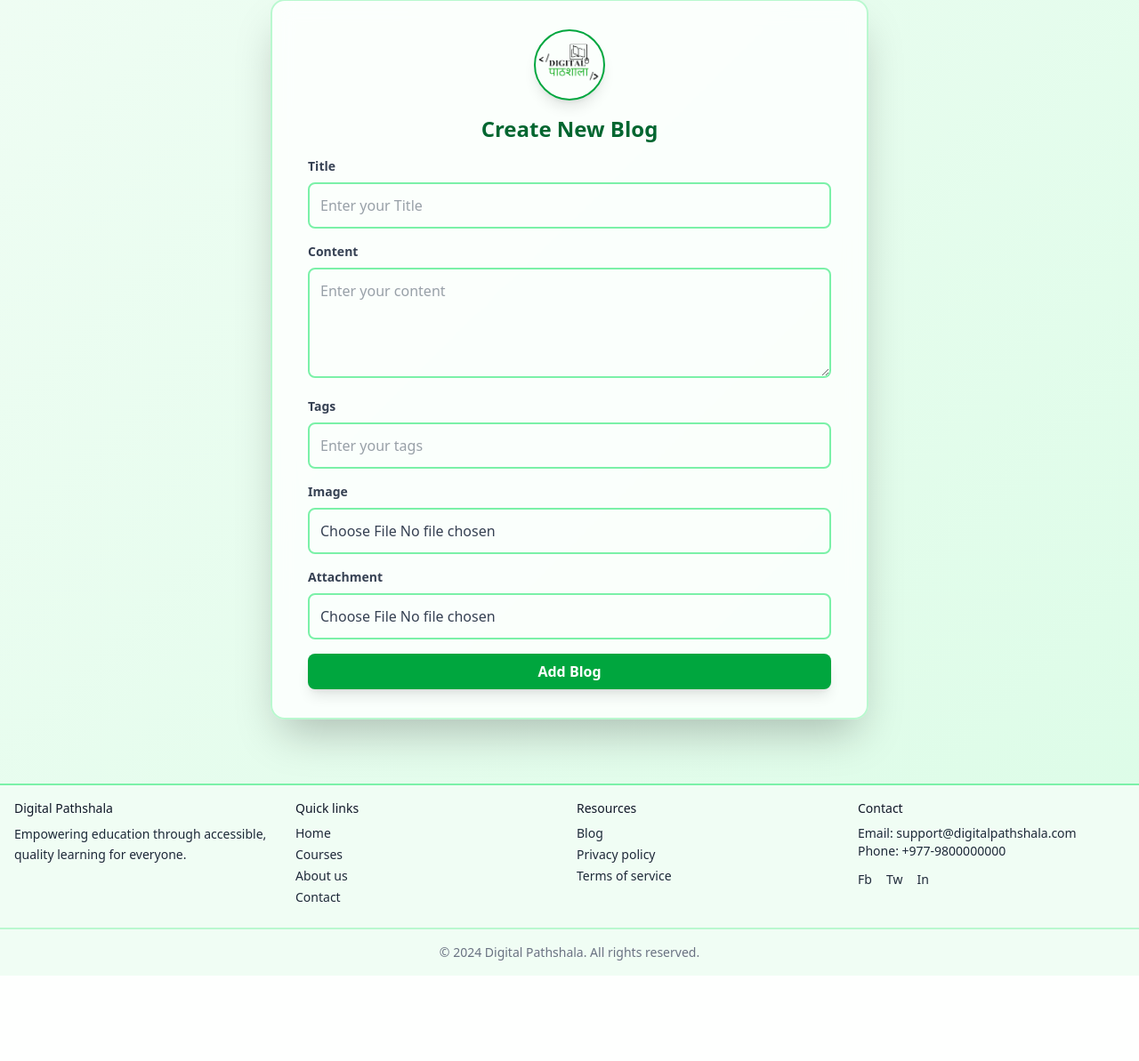
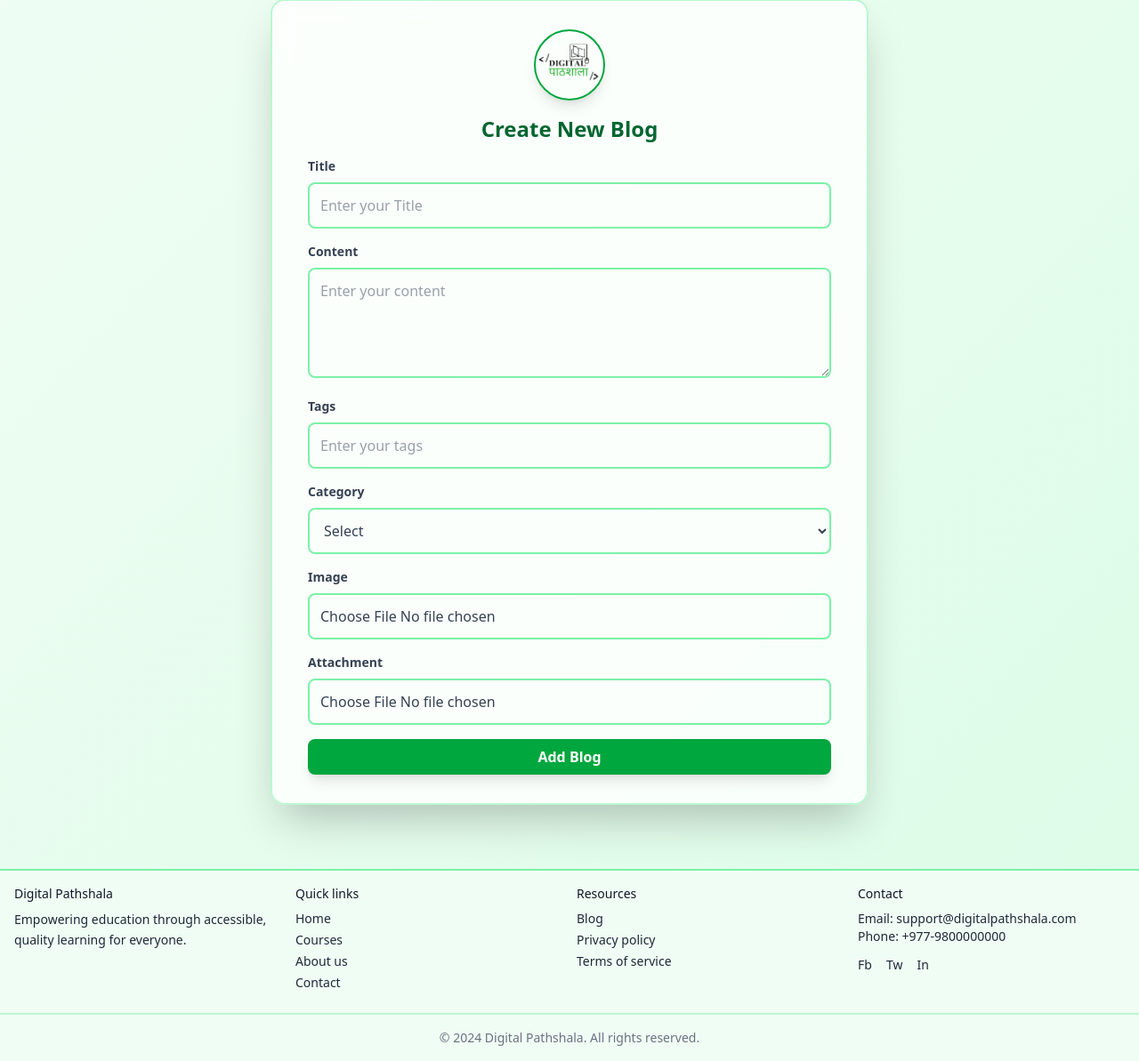
Before and after one commit to SANDHYA681/Pathshala, a Django app: page /blog/add in a window 1280 px wide. Shown: the part 179-1372 px from the top of the page at 89% size. Before the commit the page ends 1276 px from the top, so only its background shows below. Run offline with Django 5.2, Linux system fonts and the light colour scheme; a user stored in the database is signed in; data comes from the database, SQL or seed files in the repository; both versions use the stored data as it was after the commit; parts of the project's set-up code (start-up, migrations or seed data) failed here and were passed over.

Commit message:
worked in addBlogpage

```diff
--- a/blogs/admin.py
+++ b/blogs/admin.py
@@ -1,7 +1,11 @@
 from django.contrib import admin
-from .models import Blog
+from .models import Blog, Category
 
 class BlogAdmin(admin.ModelAdmin):
     list_display = ('title', 'author', 'created_at', 'updated_at', 'image')
 
+class CategoryAdmin(admin.ModelAdmin):
+    list_display = ('name',)
+
 admin.site.register(Blog, BlogAdmin)
+admin.site.register(Category, CategoryAdmin)
--- a/blogs/models.py
+++ b/blogs/models.py
@@ -1,6 +1,9 @@
 from django.db import models
 from django.contrib.auth.models import User
 from taggit.managers import TaggableManager
+
+class Category (models. Model):
+    name= models.CharField(max_length=50)
 
 class Blog(models.Model):
     def generateImagePath(instance, filename):
@@ -13,10 +16,13 @@
         ACTIVE = "Active", "Active"
         INACTIVE = "Inactive", "Inactive"
 
+
+
     title = models.CharField(max_length=50 )
     content = models.TextField()
     author = models.ForeignKey(User, on_delete=models.CASCADE, related_name='blog_posts')
     tags = TaggableManager(blank=True)
+    category = models.ForeignKey(Category, null=True, blank=True, on_delete=models.SET_NULL)
     image = models.ImageField(blank=True, null=True , upload_to=generateImagePath, default='static/images/blog1.png')
     attachment = models.FileField(blank=True, null=True, upload_to=generateAttachmentPath)
     status = models.CharField(max_length=8, choices=StatusOptions, default=StatusOptions.INACTIVE)
--- a/templates/pages/blogs/addBlogPage.html
+++ b/templates/pages/blogs/addBlogPage.html
@@ -40,6 +40,20 @@
             <span class="text-sm text-red-500">{{ errors.tags }}</span>
           {% endif %}
         </div>
+        <div class = "space-y-2">
+          <label for ="category" class= "block text-sm font-semibold text-gray-700 normal-case">Category</label>
+          <select name= "category" class="w-full p-3 border-2 border-green-300 rounded-lg focus:border-green-500 focus:ring-2 focus:ring-green-200 transition-all outline-none">
+          <option value="">Select</option>
+          {% for category in categories %}
+          <option value="{{ category.id }}">{{ category.name }}</option>
+          {% endfor %}
+        </select>
+        {% if errors.tags %}
+            <span class="text-sm text-red-500">{{ errors.categories }}</span>
+          {% endif %}
+      </div>
+
+
         <div class="space-y-2">
           <label for="image" class="block text-sm font-semibold text-gray-700 normal-case">Image</label>
           <input class="w-full p-3 border-2 border-green-300 rounded-lg focus:border-green-500 focus:ring-2 focus:ring-green-200 transition-all outline-none" type="file" id="image" name="image" />
```
Also changed, not shown: blogs/migrations/0007_category_blog_category.py (added), db.sqlite3.
